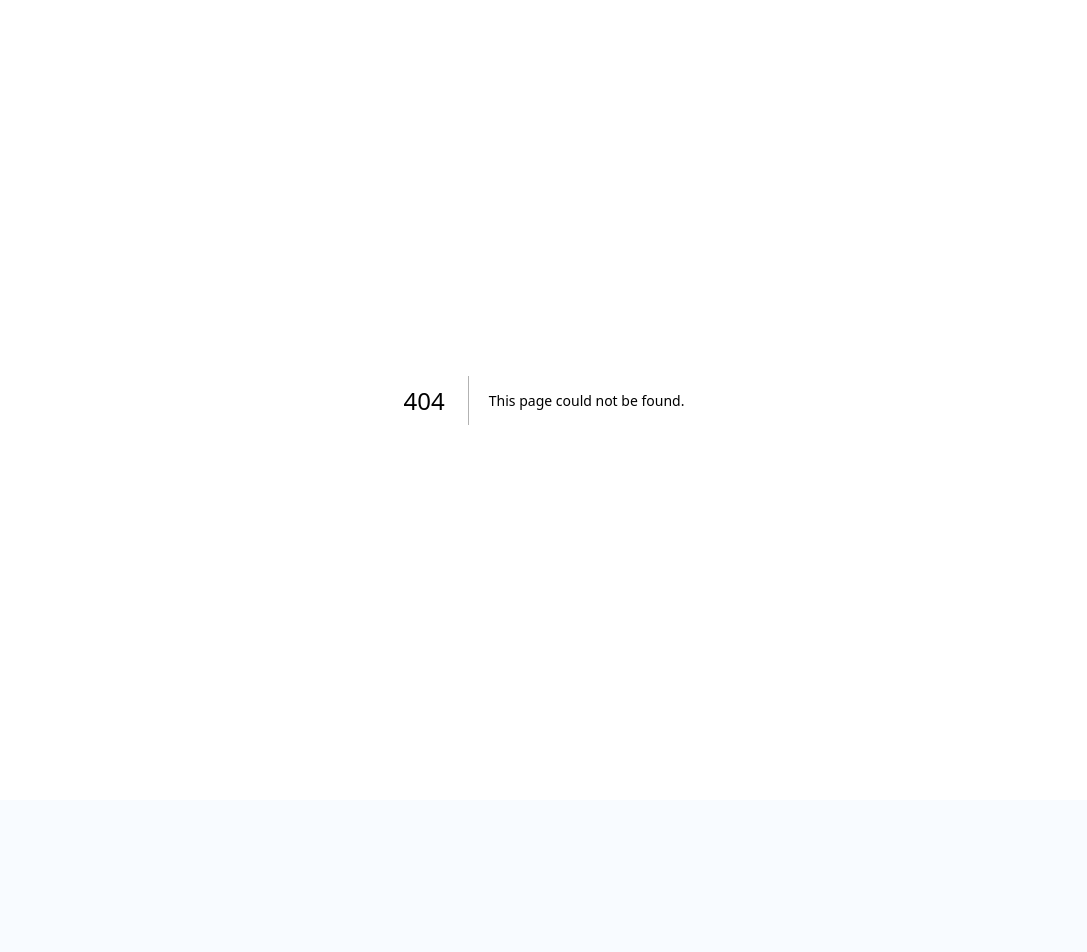
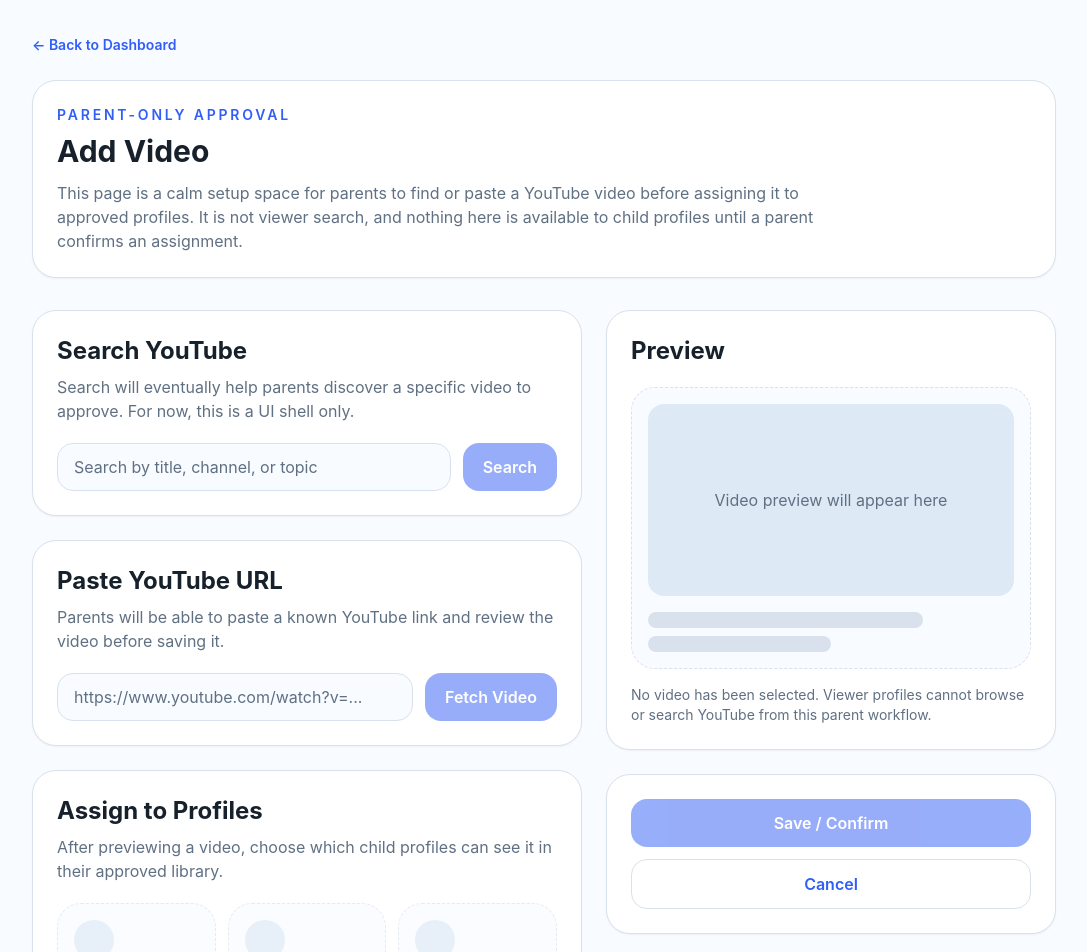
Before and after one commit to avromy/watchnest-, a Next.js app: page /parent/add-video in a window 1280 px wide. Before the commit this address had no page. Shown: the top 952 px of the page, without its empty margins (96-1183 px from the left). Before the commit the page ends 800 px from the top, so only its background shows below. Built offline with nearby package versions, Linux system fonts and the light colour scheme.

Commit message:
Create Parent Add Video page (#10)

```diff
--- /dev/null
+++ b/src/app/parent/add-video/page.tsx
@@ -0,0 +1,116 @@
+import Link from 'next/link';
+
+const assignmentPlaceholders = ['Emma', 'Noah', 'Ava'];
+
+export default function ParentAddVideoPage() {
+  return (
+    <main className="min-h-screen bg-watchnest-background px-6 py-8 text-watchnest-foreground">
+      <div className="mx-auto max-w-5xl">
+        <div className="mb-6">
+          <Link className="text-sm font-semibold text-watchnest-primary" href="/parent/dashboard">
+            ← Back to Dashboard
+          </Link>
+        </div>
+
+        <header className="rounded-card border border-watchnest-border bg-white p-6 shadow-sm">
+          <p className="text-sm font-semibold uppercase tracking-[0.2em] text-watchnest-primary">Parent-only approval</p>
+          <h1 className="mt-2 text-3xl font-bold">Add Video</h1>
+          <p className="mt-3 max-w-3xl text-watchnest-muted">
+            This page is a calm setup space for parents to find or paste a YouTube video before assigning it to approved profiles. It is not viewer search, and nothing here is available to child profiles until a parent confirms an assignment.
+          </p>
+        </header>
+
+        <div className="mt-8 grid gap-6 lg:grid-cols-[1.1fr_0.9fr]">
+          <section className="space-y-6">
+            <div className="rounded-card border border-watchnest-border bg-white p-6 shadow-sm">
+              <h2 className="text-2xl font-bold">Search YouTube</h2>
+              <p className="mt-2 text-watchnest-muted">
+                Search will eventually help parents discover a specific video to approve. For now, this is a UI shell only.
+              </p>
+              <div className="mt-5 flex flex-col gap-3 sm:flex-row">
+                <label className="sr-only" htmlFor="youtube-search">
+                  Search YouTube
+                </label>
+                <input
+                  className="min-h-12 flex-1 rounded-2xl border border-watchnest-border bg-watchnest-background px-4 text-watchnest-foreground placeholder:text-watchnest-muted"
+                  disabled
+                  id="youtube-search"
+                  placeholder="Search by title, channel, or topic"
+                  type="search"
+                />
+                <button className="rounded-2xl bg-watchnest-primary px-5 py-3 font-semibold text-white opacity-50" disabled type="button">
+                  Search
+                </button>
+              </div>
+            </div>
+
+            <div className="rounded-card border border-watchnest-border bg-white p-6 shadow-sm">
+              <h2 className="text-2xl font-bold">Paste YouTube URL</h2>
+              <p className="mt-2 text-watchnest-muted">
+                Parents will be able to paste a known YouTube link and review the video before saving it.
+              </p>
+              <div className="mt-5 flex flex-col gap-3 sm:flex-row">
+                <label className="sr-only" htmlFor="youtube-url">
+                  YouTube URL
+                </label>
+                <input
+                  className="min-h-12 flex-1 rounded-2xl border border-watchnest-border bg-watchnest-background px-4 text-watchnest-foreground placeholder:text-watchnest-muted"
+                  disabled
+                  id="youtube-url"
+                  placeholder="https://www.youtube.com/watch?v=..."
+                  type="url"
+                />
+                <button className="rounded-2xl bg-watchnest-primary px-5 py-3 font-semibold text-white opacity-50" disabled type="button">
+                  Fetch Video
+                </button>
+              </div>
+            </div>
+
+            <div className="rounded-card border border-watchnest-border bg-white p-6 shadow-sm">
+              <h2 className="text-2xl font-bold">Assign to Profiles</h2>
+              <p className="mt-2 text-watchnest-muted">
+                After previewing a video, choose which child profiles can see it in their approved library.
+              </p>
+              <div className="mt-5 grid gap-3 sm:grid-cols-3">
+                {assignmentPlaceholders.map((profile) => (
+                  <div key={profile} className="rounded-3xl border border-dashed border-watchnest-border bg-watchnest-background p-4 opacity-70">
+                    <div className="mb-3 h-10 w-10 rounded-full bg-watchnest-softBlue" />
+                    <p className="font-semibold">{profile}</p>
+                    <p className="mt-1 text-sm text-watchnest-muted">Profile selector placeholder</p>
+                  </div>
+                ))}
+              </div>
+            </div>
+          </section>
+
+          <aside className="space-y-6">
+            <div className="rounded-card border border-watchnest-border bg-white p-6 shadow-sm">
+              <h2 className="text-2xl font-bold">Preview</h2>
+              <div className="mt-5 rounded-3xl border border-dashed border-watchnest-border bg-watchnest-background p-4">
+                <div className="flex h-48 items-center justify-center rounded-2xl bg-watchnest-softBlue text-center text-watchnest-muted">
+                  Video preview will appear here
+                </div>
+                <div className="mt-4 space-y-2">
+                  <div className="h-4 w-3/4 rounded-full bg-watchnest-border" />
+                  <div className="h-4 w-1/2 rounded-full bg-watchnest-border" />
+                </div>
+              </div>
+              <p className="mt-4 text-sm text-watchnest-muted">
+                No video has been selected. Viewer profiles cannot browse or search YouTube from this parent workflow.
+              </p>
+            </div>
+
+            <div className="rounded-card border border-watchnest-border bg-white p-6 shadow-sm">
+              <button className="w-full rounded-2xl bg-watchnest-primary px-5 py-3 font-semibold text-white opacity-50" disabled type="button">
+                Save / Confirm
+              </button>
+              <Link className="mt-3 block rounded-2xl border border-watchnest-border bg-white px-5 py-3 text-center font-semibold text-watchnest-primary" href="/parent/dashboard">
+                Cancel
+              </Link>
+            </div>
+          </aside>
+        </div>
+      </div>
+    </main>
+  );
+}
```
